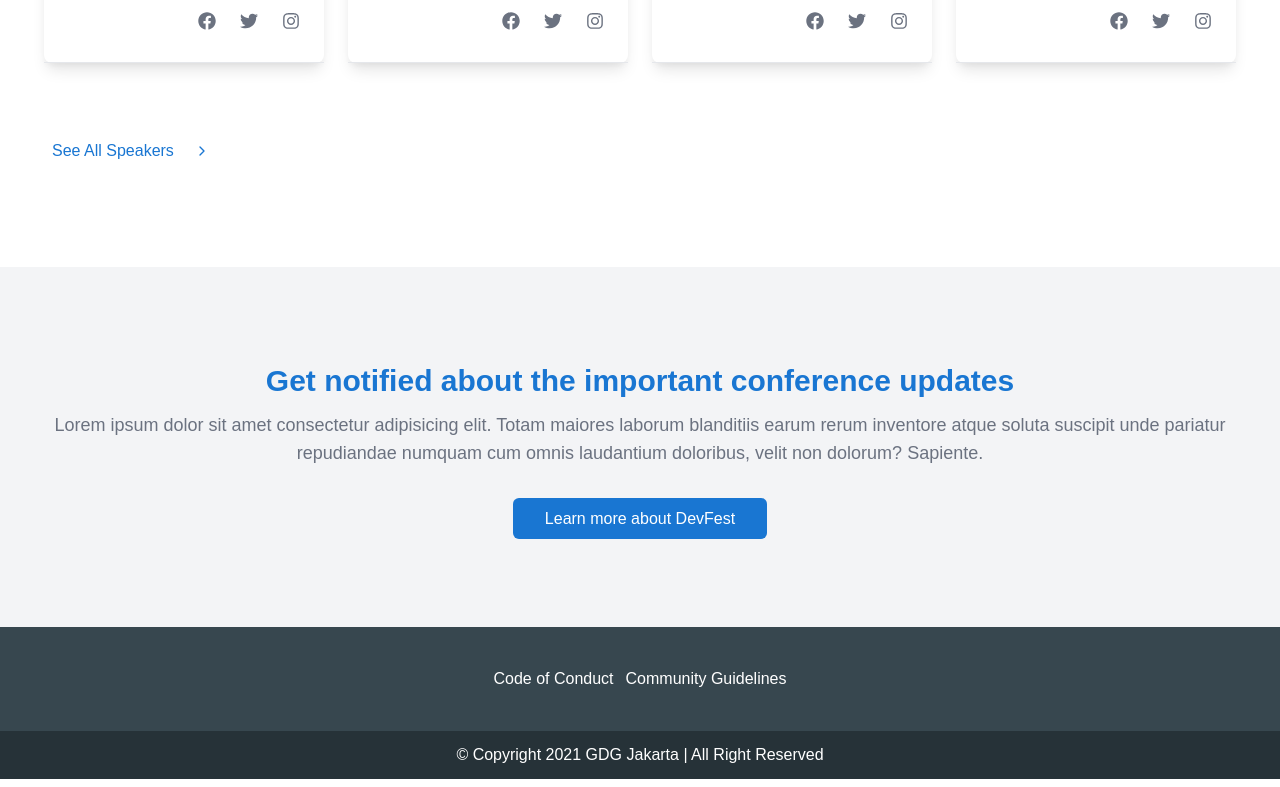
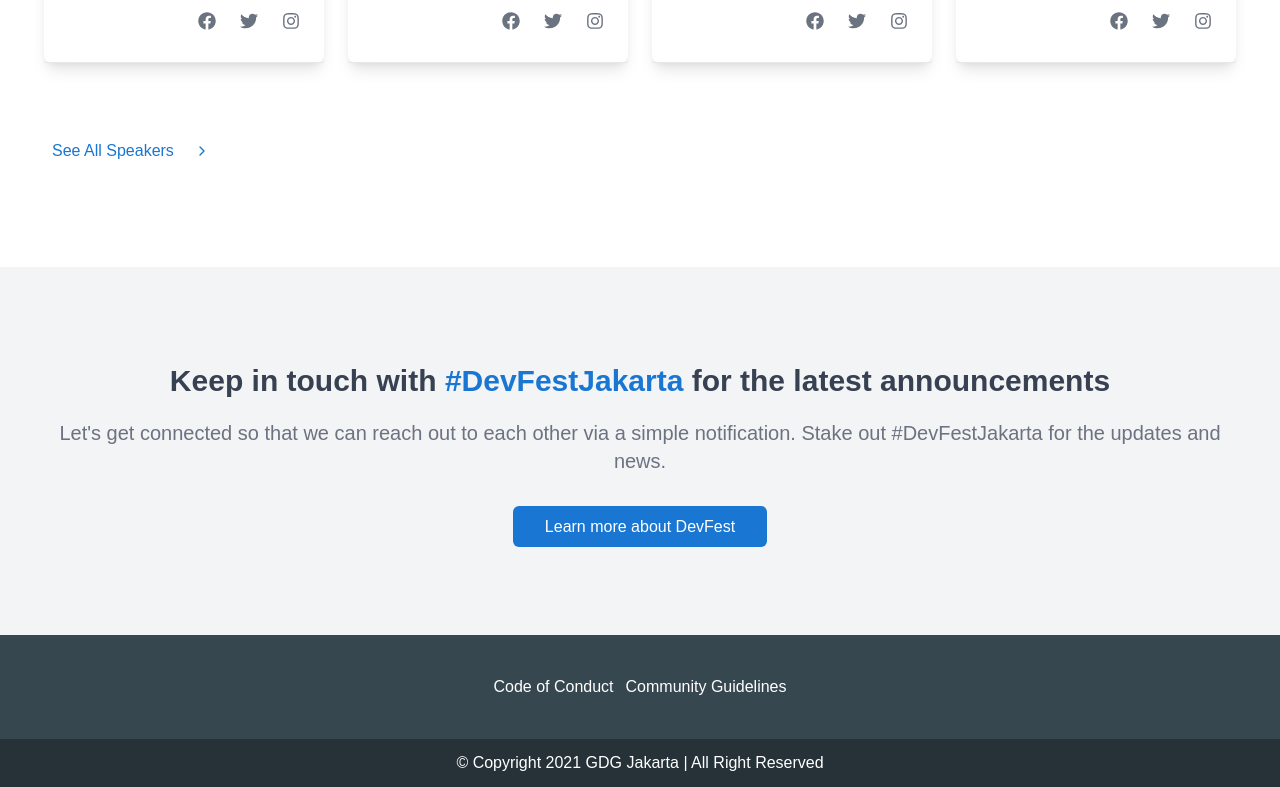
Before and after one commit to arayhan/devfest-jakarta-2021, a React (Create React App) app: page / in a window 1280 px wide. Shown: the part 2548-3335 px from the top of the page. Built offline with nearby package versions, Linux system fonts and the light colour scheme; what @tailwindcss/typography would draw is missing.

Commit message:
update CTA section : wording

```diff
--- a/src/components/sections/CTA.jsx
+++ b/src/components/sections/CTA.jsx
@@ -4,15 +4,16 @@
 	return (
 		<section className="py-24 bg-gray-100">
 			<Container className="space-y-10 text-center">
-				<div className="space-y-3">
-					<h1 className="text-3xl text-blue-700 font-semibold">
-						Get notified about the important conference updates
+				<div className="space-y-5">
+					<h1 className="text-3xl text-gray-700 font-semibold">
+						Keep in touch with{" "}
+						<span className="text-blue-700">#DevFestJakarta</span> for the
+						latest announcements
 					</h1>
-					<p className="text-lg text-gray-500">
-						Lorem ipsum dolor sit amet consectetur adipisicing elit. Totam
-						maiores laborum blanditiis earum rerum inventore atque soluta
-						suscipit unde pariatur repudiandae numquam cum omnis laudantium
-						doloribus, velit non dolorum? Sapiente.
+					<p className="text-xl text-gray-500">
+						Let's get connected so that we can reach out to each other via a
+						simple notification. Stake out #DevFestJakarta for the updates and
+						news.
 					</p>
 				</div>
 				<div>
```
